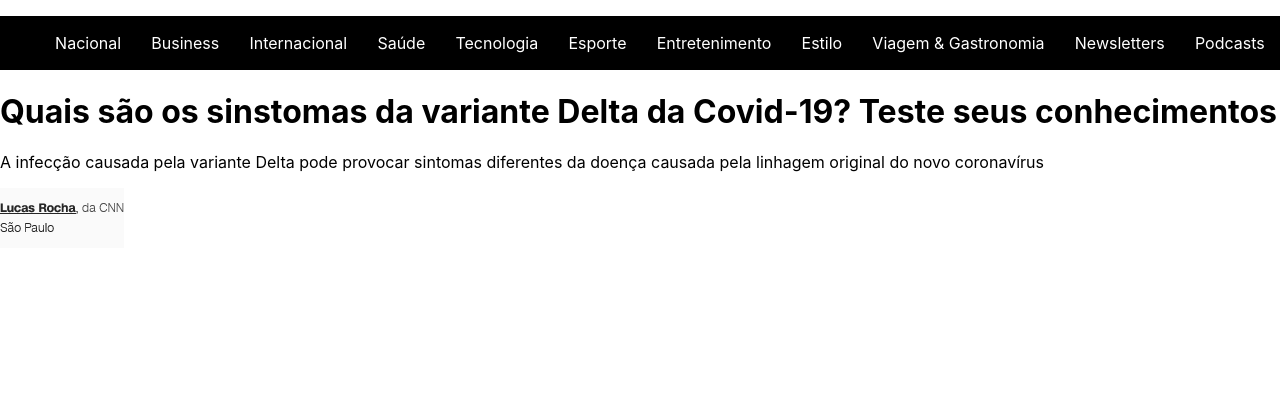
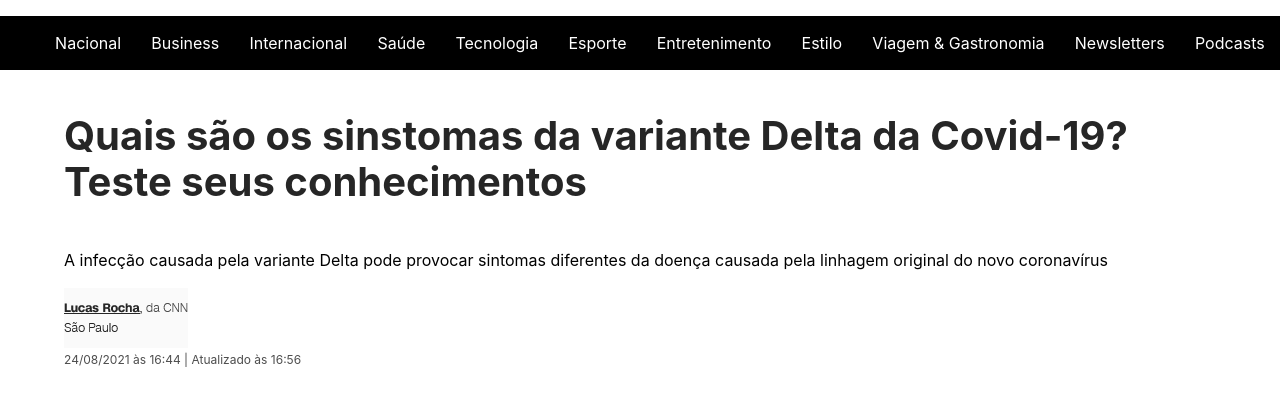
Before and after one commit to ricardocossta/covid-19-cnn-page, a React (Create React App) app in the folder cp1-react/: page / in a window 1280 px wide. Shown: the top 406 px of the page. Built offline with nearby package versions, Linux system fonts and the light colour scheme.

Commit message:
Primeira parte da section parcialmente finalizada

```diff
--- a/cp1-react/src/App.js
+++ b/cp1-react/src/App.js
@@ -1,7 +1,7 @@
 import React from 'react'
 import Header from './components/header/Header'
 import './App.css'
-import Main from './components/section/Main'
+import Main from './components/main/Main'
 
 export default function App() {
 
--- /dev/null
+++ b/cp1-react/src/components/main/Main.css
@@ -0,0 +1,27 @@
+.container-main{
+    display: flex;
+    flex-direction: column;
+    margin: 0 5% 0 5%;
+}
+
+.post_title{
+    color: #262626;
+    font-size: 40px;
+    font-weight: 700;
+    line-height: 46px;
+}
+
+.post_excerpt{
+    font-style: normal;
+    font-weight: 400;
+    font-size: 16px;
+    line-height: 24px;
+}
+
+.higher_share{
+    font-weight: 400;
+    font-size: 12px;
+    line-height: 16px;
+    color: #4d4d4d;
+    font-style: normal;
+}
--- /dev/null
+++ b/cp1-react/src/components/main/Main.js
@@ -0,0 +1,20 @@
+import React from 'react'
+import autor from '../img/author.png'
+import './Main.css'
+
+
+export default function Main() {
+
+   return(
+      <div className='container-main'>
+          <h1 className='post_title'>Quais são os sinstomas da variante Delta da Covid-19? Teste seus conhecimentos</h1>
+          <p className='post_excerpt'>A infecção causada pela variante Delta pode provocar sintomas diferentes da doença causada pela linhagem original do novo coronavírus</p>
+          <div className ='author_imagem'>
+            <img src={autor} alt="Autor do artigo e estado" />
+          </div>
+          <div className='higher_share'>
+              <span>24/08/2021 às 16:44 | Atualizado às 16:56</span>
+          </div>
+      </div>
+
+)}
--- a/cp1-react/src/components/section/Main.js
+++ /dev/null
@@ -1,10 +0,0 @@
-import React from 'react'
-import Section1 from '../section1/Section1'
-
-export default function Main() {
-
-   return(
-      <>
-         <Section1/>
-      </>
-)}
--- a/cp1-react/src/components/section1/Section1.js
+++ /dev/null
@@ -1,12 +0,0 @@
-import React from 'react'
-import autor from '../img/author.png'
-
-export default function Section1() {
-
-   return(
-      <>
-        <h1>Quais são os sinstomas da variante Delta da Covid-19? Teste seus conhecimentos</h1>
-        <p>A infecção causada pela variante Delta pode provocar sintomas diferentes da doença causada pela linhagem original do novo coronavírus</p>
-        <img src={autor} alt="Autor do artigo e estado" />
-      </>
-)}
```
Also changed, not shown: cp1-react/src/components/section/Main.css (deleted), cp1-react/src/components/section1/Section1.css (deleted).
